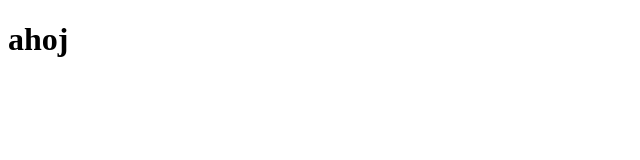
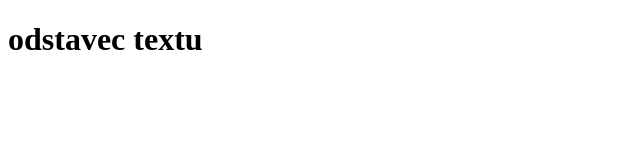
Before and after one commit to Lenidiva/1DOMu_zivotopis, a plain HTML site: page index.html in a window 1280 px wide. Shown: the whole page, without its empty margins (0-640 px from the left). Drawn offline with Linux system fonts and the light colour scheme.

Commit message:
prvni komit

```diff
--- a/index.html
+++ b/index.html
@@ -8,7 +8,7 @@
 
 </head>
 <body>
-    <h1> ahoj </h1>
+    <h1> odstavec textu</h1>
 
 </body>
 </html>
```
